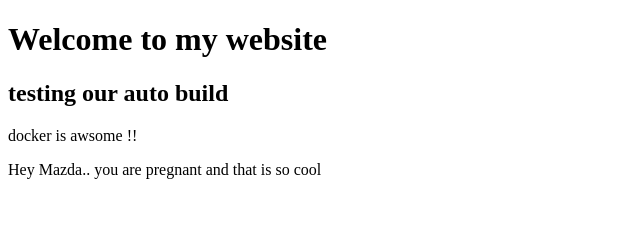
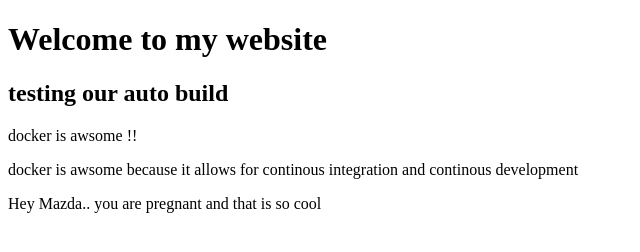
Before and after one commit to henokyen/testingauto, a plain HTML site: page index.html in a window 1280 px wide. Shown: the whole page, without its empty margins (0-640 px from the left). Drawn offline with Linux system fonts and the light colour scheme.

Commit message:
second push

```diff
--- a/index.html
+++ b/index.html
@@ -5,6 +5,7 @@
 	<h1>	Welcome to my website </h1>
 	<h2> testing our auto build </h2>
 	<p> docker is awsome !!</p>
+	<p> docker is awsome because it allows for continous integration and continous development</p>
 </head>
 <body>
 Hey Mazda.. you are pregnant and that is so cool
```
